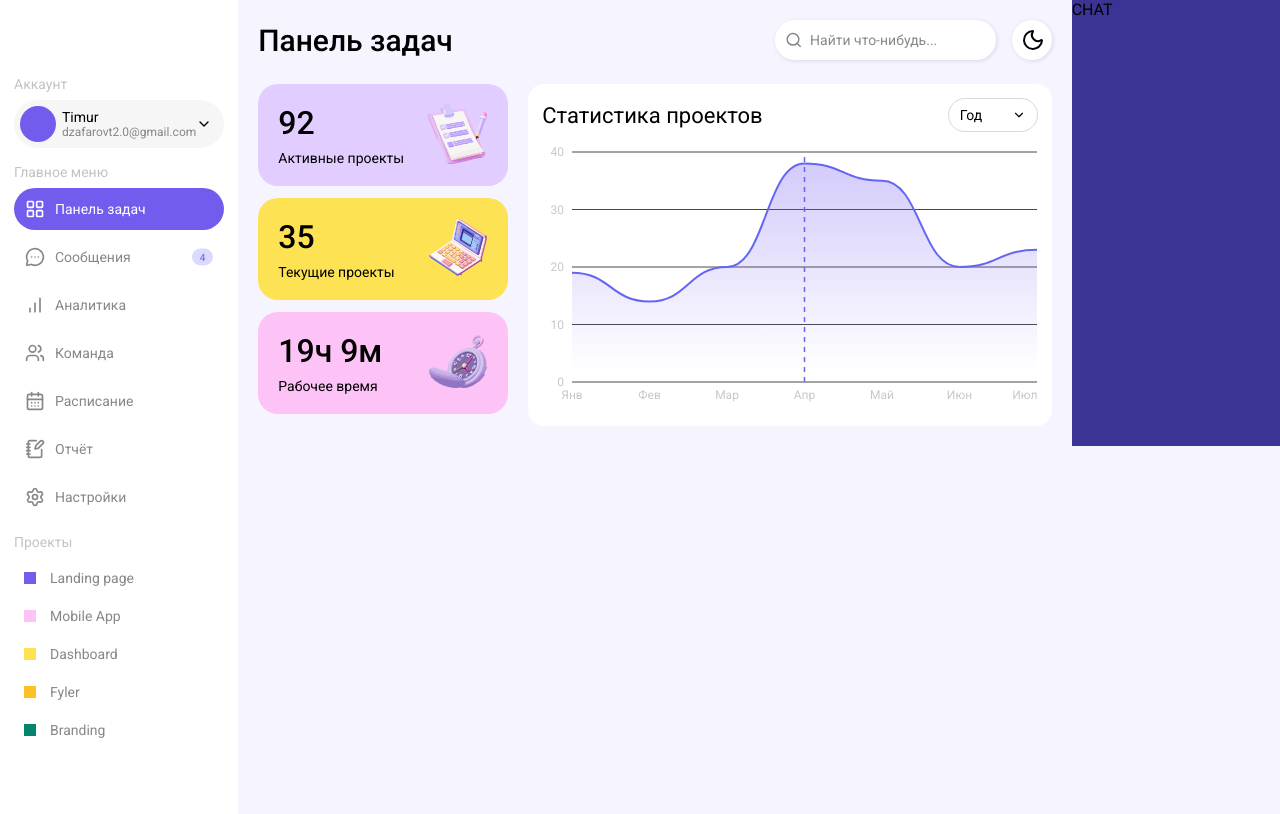
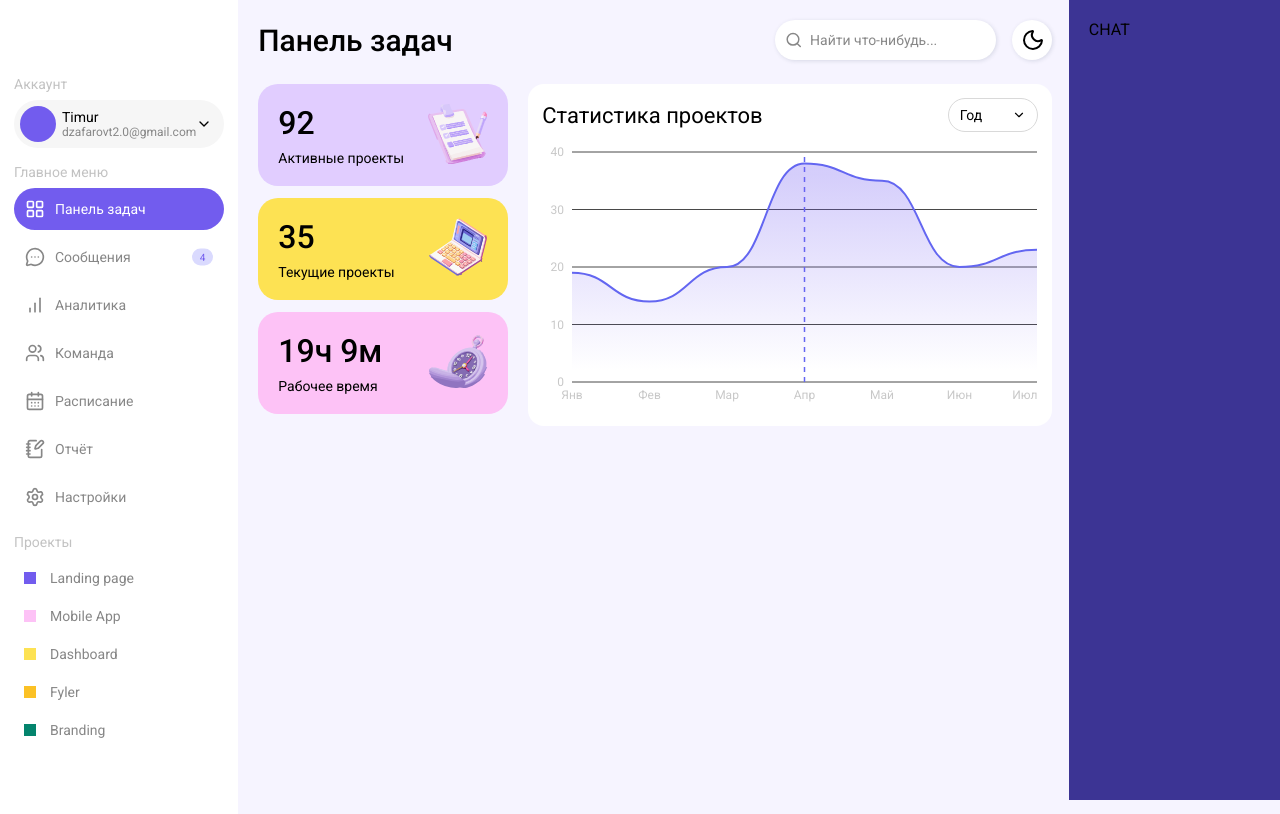
Before and after one commit to TrojanDll/task-hub, a Next.js app: page /dashboard in a window 1280 px wide. Built offline with nearby package versions, Linux system fonts and the light colour scheme.

Commit message:
feat: chat new placed

```diff
--- /dev/null
+++ b/src/app/dashboard/page.module.scss
@@ -0,0 +1,16 @@
+.root {
+  display: grid;
+  grid-template-columns: 4fr 1fr;
+}
+
+.chat {
+  padding: 20px;
+  position: fixed;
+  height: 100%;
+  min-height: 100vh;
+  top: 0;
+  right: 0;
+  bottom: 0;
+  width: 16.5%;
+  background-color: var(--primary-500);
+}
--- a/src/app/dashboard/page.tsx
+++ b/src/app/dashboard/page.tsx
@@ -1,6 +1,8 @@
 import type { Metadata } from "next";
 import React from "react";
 import Dashboard from "../../components/widgets/dashboard/Dashboard/Dashboard";
+
+import styles from "./page.module.scss";
 
 export const metadata: Metadata = {
   title: "Dashboard",
@@ -8,8 +10,9 @@ export const metadata: Metadata = {
 
 export default function DashboardPage() {
   return (
-    <div>
+    <div className={styles.root}>
       <Dashboard />
+      <div className={styles.chat}>CHAT</div>
     </div>
   );
 }
--- a/src/app/globals.scss
+++ b/src/app/globals.scss
@@ -5,9 +5,6 @@
   --primary-200: #dadafe;
   --primary-400: #453c9c;
   --primary-500: #3c3494;
-
-  --sdv: #494949;
-
   --text-primary: #000000;
   --text-secondary: #878787;
   --main-bg: #f6f4ff;
--- a/src/components/widgets/dashboard/Dashboard/Dashboard.module.scss
+++ b/src/components/widgets/dashboard/Dashboard/Dashboard.module.scss
@@ -1,8 +1,3 @@
-.root {
-  display: grid;
-  grid-template-columns: 4fr 1fr;
-}
-
 .main {
   padding: 20px;
 }
@@ -24,9 +19,3 @@
   grid-template-columns: minmax(0, 250px) 2fr;
   gap: 20px;
 }
-
-.chat {
-  height: 100%;
-  // min-height: 100vh;
-  background-color: var(--primary-500);
-}
--- a/src/components/widgets/dashboard/Dashboard/Dashboard.tsx
+++ b/src/components/widgets/dashboard/Dashboard/Dashboard.tsx
@@ -29,7 +29,7 @@ export default function Dashboard() {
         </div>
       </div>
 
-      <div className={styles.chat}>CHAT</div>
+      {/* <div className={styles.chat}>CHAT</div> */}
     </div>
   );
 }
```
